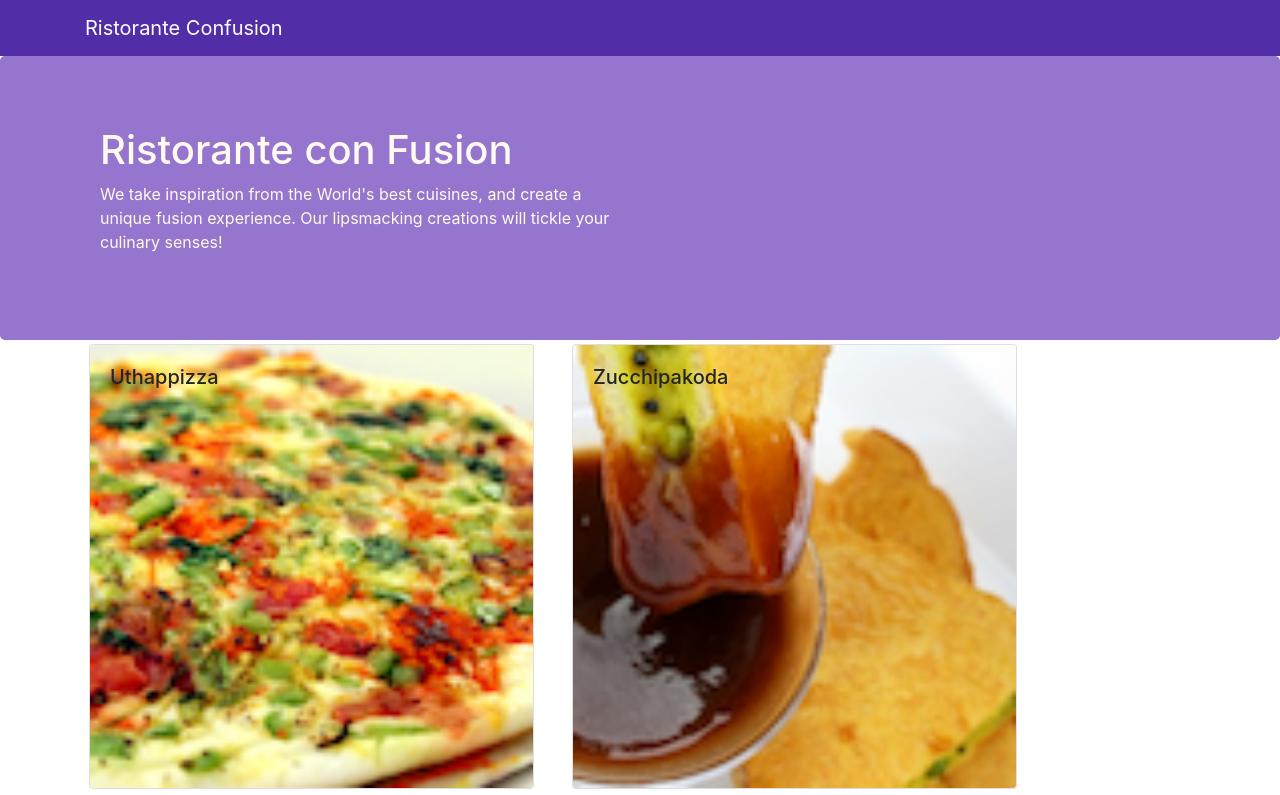
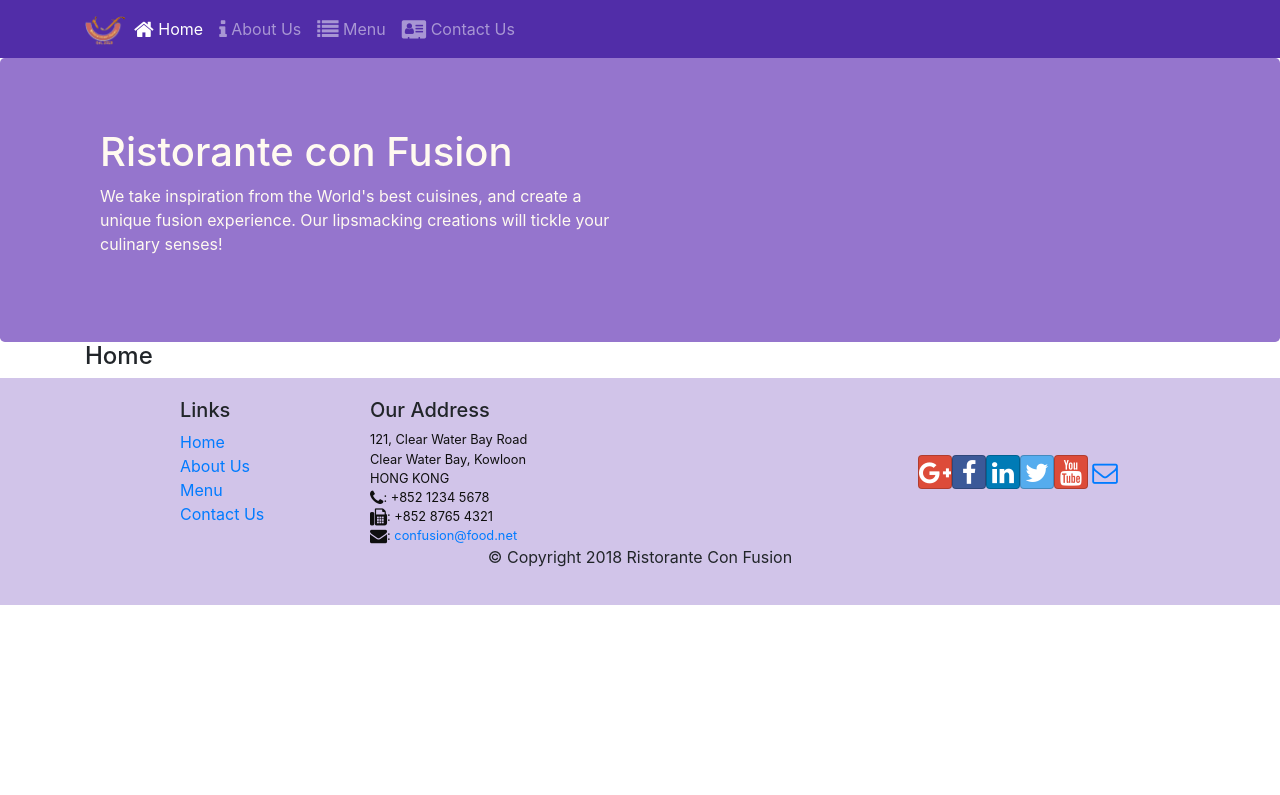
Before and after one commit to AhmedAliAhmedMostafa/React-app, a React (Create React App) app: page /home in a window 1280 px wide. Shown: the top 795 px of the page. Built offline with nearby package versions, Linux system fonts and the light colour scheme.

Commit message:
Reat Router .

```diff
--- a/package.json
+++ b/package.json
@@ -9,6 +9,7 @@
     "react": "^16.8.6",
     "react-dom": "^16.8.6",
     "react-popper": "0.9.2",
+    "react-router-dom": "4.2.2",
     "react-scripts": "3.0.1",
     "reactstrap": "5.0.0"
   },
--- a/src/App.js
+++ b/src/App.js
@@ -1,4 +1,5 @@
 import React,{Component} from 'react';
+import { BrowserRouter } from 'react-router-dom';
 import Main from './Components/MainComponet';
 import './App.css';
 class App extends Component{
@@ -6,9 +7,11 @@ class App extends Component{
   render()
   {
     return (
-      <div className="App">
-        <Main />
-      </div>
+        <BrowserRouter>
+          <div>
+          <Main />
+        </div>
+        </BrowserRouter>
     );
   }
 
--- a/src/Components/FooterComponent.js
+++ b/src/Components/FooterComponent.js
@@ -1,4 +1,5 @@
 import React from 'react';
+import { Link } from 'react-router-dom';
 
 function Footer(props) {
     return(
@@ -8,10 +9,11 @@ function Footer(props) {
                 <div className="col-4 offset-1 col-sm-2">
                     <h5>Links</h5>
                     <ul className="list-unstyled">
-                        <li><a href="#">Home</a></li>
-                        <li><a href="#">About</a></li>
-                        <li><a href="#">Menu</a></li>
-                        <li><a href="contactus.html">Contact</a></li>
+
+                        <li><Link to='/home'>Home</Link></li>
+                        <li><Link to='/aboutus'>About Us</Link></li>
+                        <li><Link to='/menu'>Menu</Link></li>
+                        <li><Link to='/contactus'>Contact Us</Link></li>
                     </ul>
                 </div>
                 <div className="col-7 col-sm-5">
--- a/src/Components/Header.js
+++ b/src/Components/Header.js
@@ -1,16 +1,46 @@
 import  React,{Component} from 'react';
-import {Navbar,NavbarBrand,Jumbotron} from 'reactstrap';
-class Header extends Component
-{
-    render()
-    {
+import { Nav, Navbar, NavbarBrand, NavbarToggler, Collapse, NavItem, Jumbotron } from 'reactstrap';
+import { NavLink } from 'react-router-dom';
+
+class Header extends Component {
+    constructor(props) {
+        super(props);
+
+        this.toggleNav = this.toggleNav.bind(this);
+        this.state = {
+          isNavOpen: false
+        };
+      }
+
+      toggleNav() {
+        this.setState({
+          isNavOpen: !this.state.isNavOpen
+        });
+      }
+
+    render() {
         return(
-            <>
-                <Navbar dark>
+            <div>
+                <Navbar dark expand="md">
                     <div className="container">
-                        <NavbarBrand href='/'>
-                        Ristorante Confusion
-                        </NavbarBrand>
+                        <NavbarToggler onClick={this.toggleNav} />
+                        <NavbarBrand className="mr-auto" href="/"><img src='assets/images/logo.png' height="30" width="41" alt='Ristorante Con Fusion' /></NavbarBrand>
+                        <Collapse isOpen={this.state.isNavOpen} navbar>
+                            <Nav navbar>
+                            <NavItem>
+                                <NavLink className="nav-link"  to='/home'><span className="fa fa-home fa-lg"></span> Home</NavLink>
+                            </NavItem>
+                            <NavItem>
+                                <NavLink className="nav-link" to='/aboutus'><span className="fa fa-info fa-lg"></span> About Us</NavLink>
+                            </NavItem>
+                            <NavItem>
+                                <NavLink className="nav-link"  to='/menu'><span className="fa fa-list fa-lg"></span> Menu</NavLink>
+                            </NavItem>
+                            <NavItem>
+                                <NavLink className="nav-link" to='/contactus'><span className="fa fa-address-card fa-lg"></span> Contact Us</NavLink>
+                            </NavItem>
+                            </Nav>
+                        </Collapse>
                     </div>
                 </Navbar>
                 <Jumbotron>
@@ -23,8 +53,8 @@ class Header extends Component
                         </div>
                     </div>
                 </Jumbotron>
-            </>
-        )
+            </div>
+        );
     }
 }
 export default Header;
--- /dev/null
+++ b/src/Components/HomeComponent.js
@@ -0,0 +1,11 @@
+import React from 'react';
+
+function Home(props) {
+    return(
+      <div className="container">
+        <h4>Home</h4>
+      </div>
+    );
+}
+
+export default Home;
--- a/src/Components/MainComponet.js
+++ b/src/Components/MainComponet.js
@@ -1,31 +1,31 @@
 import React,{Component} from 'react';
+import Home from './HomeComponent';
 import Header from'./Header';
 import {DISHES} from '../shared/dishes';
 import Menu from './Menu';
 import Dishdetail from './DishdetailComponent';
 import Footer from './FooterComponent';
-
+import {Switch,Route,Redirect} from 'react-router-dom';
 
 class Main extends Component{
   constructor (props)
   {
     super(props);
     this.state={
-      dishes:DISHES,
-      selectedDish:null
+      dishes:DISHES
     }
   }
-  onDishSelect (dish)
-  {
-       this.setState({selectedDish:dish});
-  }
+
   render()
   {
     return (
       <div className="App">
         <Header />
-        <Menu dishes={this.state.dishes} onClick={dish=>{this.onDishSelect(dish);}}/>
-        <Dishdetail selectedDish={this.state.selectedDish} />
+        <Switch>
+          <Route path="/home" component={Home} />
+          <Route exact path="/menu" component={()=><Menu dishes={this.state.dishes} />}/>
+          <Redirect to="/home"/>
+        </Switch>
         <Footer />
       </div>
     );
--- a/src/Components/Menu.js
+++ b/src/Components/Menu.js
@@ -23,7 +23,7 @@ import { Card, CardImg, CardImgOverlay, CardText, CardBody,
         {
             return(
                 <div key={dish.id} className="col-12 col-md-5 m-1">
-                    <MenuItem dish={dish} onClick={props.onClick}/>
+                    <MenuItem dish={dish} />
               </div>
             );
         }) ;
```
Also changed, not shown: 1 other file (tests, documents, lock files or other folders). Lines whose indentation alone changed are shown as unchanged.
